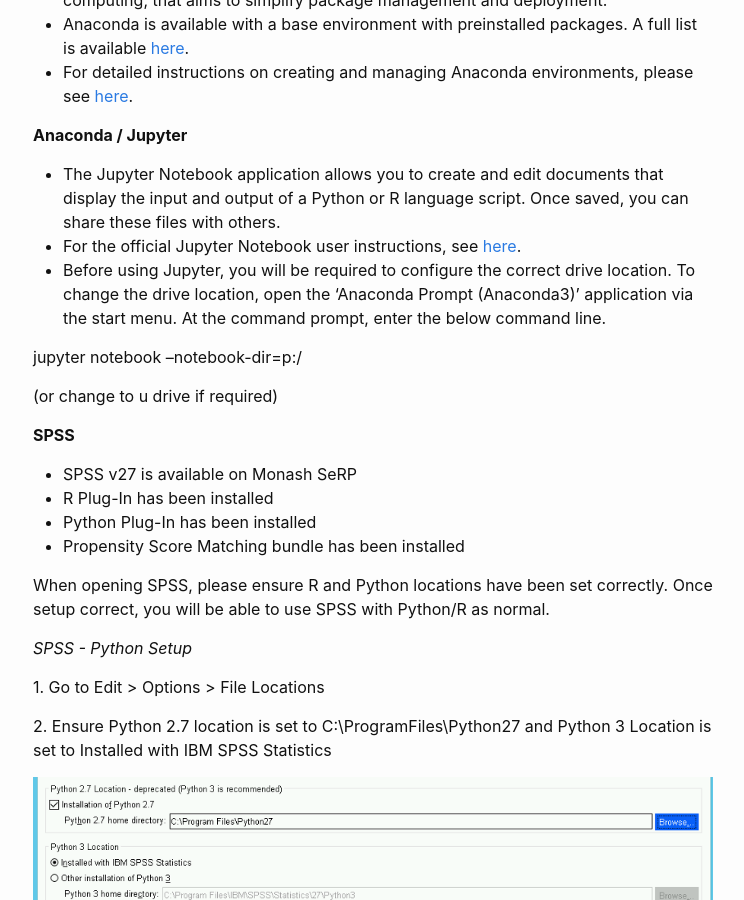
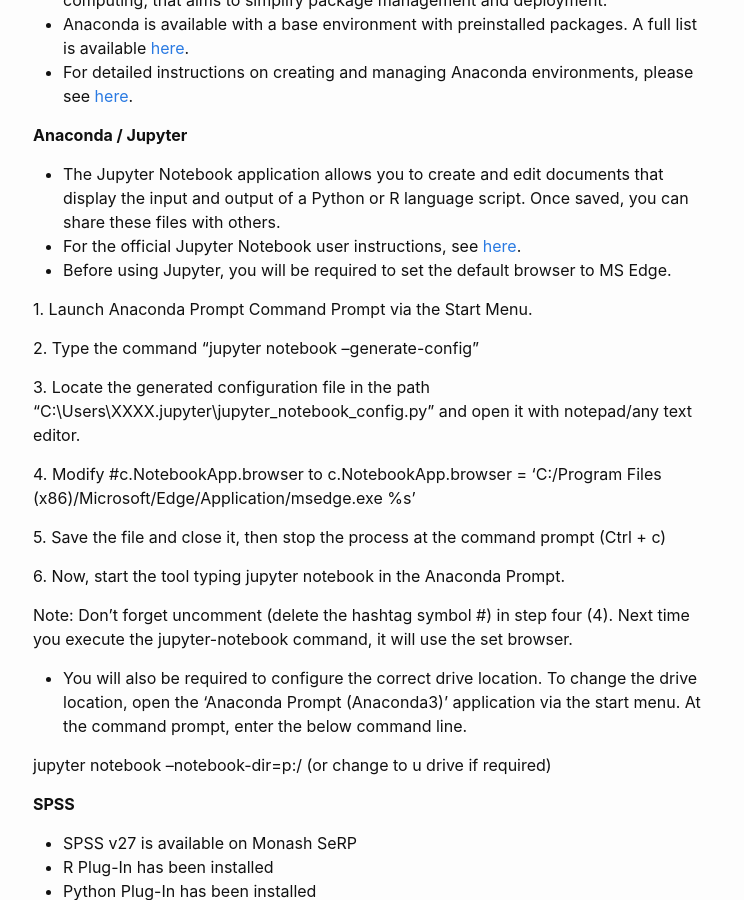
Before and after one commit to ARDC-Secure-Platforms/ardc-serp-docs, a Jekyll site: the page built from _docs/03-rucop-tm.md, in a window 1280 px wide and 900 px high, scrolled down 13976 px. Shown: the whole window, without its empty margins (267-1011 px from the left). Built offline with Jekyll 4.4.1, drawn with Linux system fonts in a browser that asks for light colours.

Commit message:
instructions updated for jupyter

```diff
--- a/_docs/03-rucop-tm.md
+++ b/_docs/03-rucop-tm.md
@@ -501,11 +501,26 @@ packages. A full list is available
 **Anaconda / Jupyter**
 - The Jupyter Notebook application allows you to create and edit documents that display the input and output of a Python or R language script. Once saved, you can share these files with others.
 - For the official Jupyter Notebook user instructions, see [here](http://jupyter.readthedocs.org/en/latest/).
-- Before using Jupyter, you will be required to configure the correct drive location. To change the drive location, open the 'Anaconda Prompt (Anaconda3)' application via the start menu. At the command prompt, enter the below command line.
+- Before using Jupyter, you will be required to set the default browser to MS Edge.
 
-jupyter notebook --notebook-dir=p:/
+1\. Launch Anaconda Prompt Command Prompt via the Start Menu.
 
-(or change to u drive if required)
+2\. Type the command "jupyter notebook --generate-config"
+
+3\. Locate the generated configuration file in the path "C:\Users\XXXX\.jupyter\jupyter_notebook_config.py" and open it with notepad/any text editor.
+
+4\. Modify #c.NotebookApp.browser to c.NotebookApp.browser = 'C:/Program Files (x86)/Microsoft/Edge/Application/msedge.exe %s'
+
+5\. Save the file and close it, then stop the process at the command prompt (Ctrl + c)
+
+6\. Now, start the tool typing jupyter notebook in the Anaconda Prompt.
+
+Note: Don't forget uncomment (delete the hashtag symbol #) in step four (4). Next time you execute the jupyter-notebook command, it will use the set browser.
+
+- You will also be required to configure the correct drive location. To change the drive location, open the 'Anaconda Prompt (Anaconda3)' application via the start menu. At the command prompt, enter the below command line.
+
+jupyter notebook --notebook-dir=p:/  (or change to u drive if required)
+
 
 **SPSS**
 - SPSS v27 is available on Monash SeRP
```
